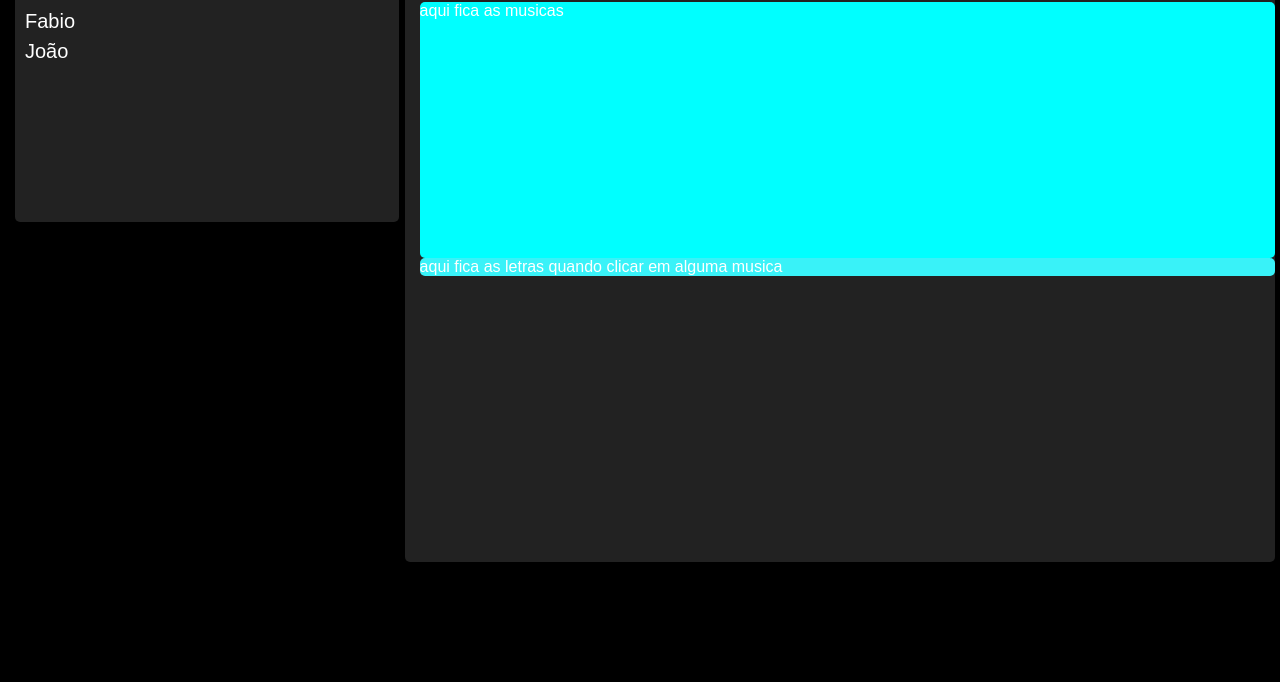
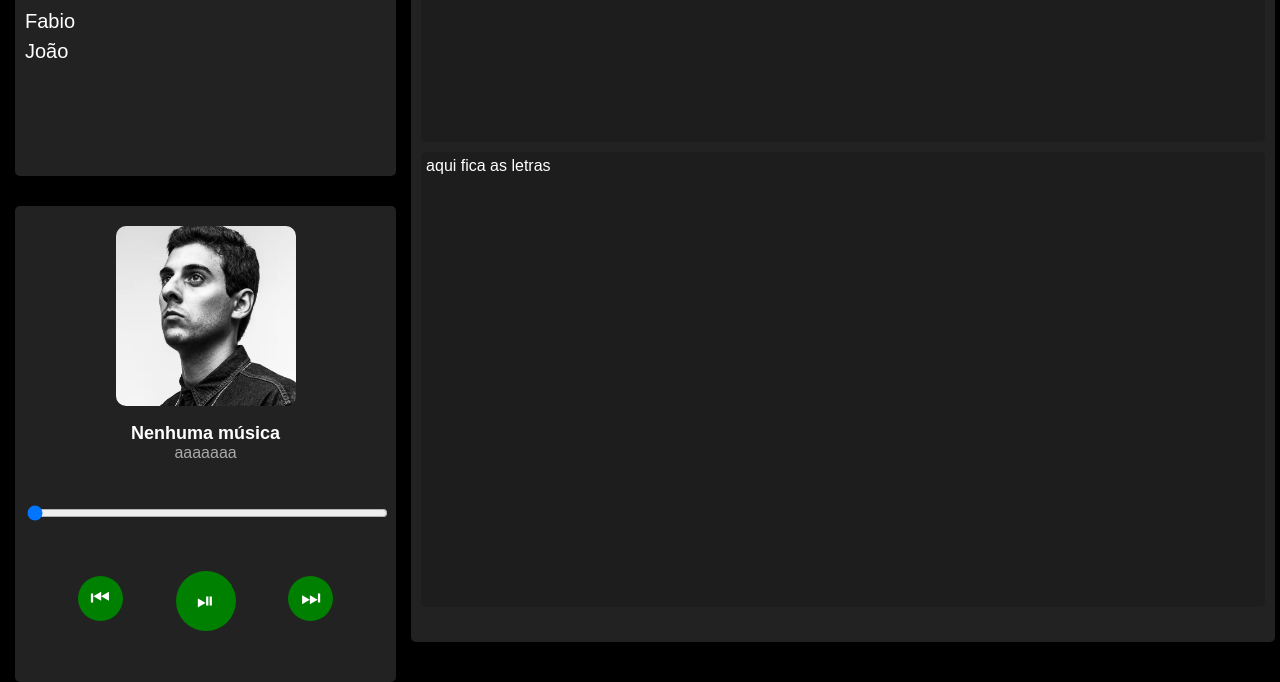
Before and after one commit to kartos14kt/Site-musica, a plain HTML site: page index.html in a window 1280 px wide. Shown: the part 118-800 px from the top of the page. Drawn offline with Linux system fonts and the light colour scheme.

Commit message:
to mexendo com a estética do player de musica, logo logo deixo ele funcional

```diff
--- a/index.html
+++ b/index.html
@@ -12,8 +12,13 @@
 </head>
 <body>
 
+<div class="layout">
+<!-- artistas-->
+    <div class="coluna-esquerda">
+
         <div class="artistas">
             <h1 align="center">Artistas</h1>
+
             <div class="nomes" onclick="selecionarArtista(this)" data-artista="fabio">
                 <p>Fabio</p>
             </div>
@@ -23,15 +28,52 @@
             </div>
         </div>
 
+        <div class="extra">
+
+
+            <!-- player de música -->
+            <div class="player">
+
+                <div class="top-player">
+
+                    <img src="capa.avif" class="capa">
+
+                </div>
+                <div class="info">
+                    <div class="titulo" id="titulo">Nenhuma música</div>
+                    <div class="artista" id="artista">aaaaaaa</div>
+                </div>
+
+                <div class="barra">
+                    <input type="range" value="0" min="0" max="100" class="progresso">
+                </div>
+
+                <div class="controles">
+                    <button class="btn">⏮</button>
+                    <button class="pause" id="play">⏯</button>
+                    <button class="btn">⏭</button>
+                </div>
+
+                <audio id="audio"></audio>
+            </div>
+        </div>
+
+    </div>
+
+
+
+<!-- musicas e letras-->
     <div class="sobre">
-        <h1 align="center">Sobre</h1>
+
         <div class="listM">
             aqui fica as musicas
         </div>
 
         <div class="letras">
-            aqui fica as letras quando clicar em alguma musica
+            aqui fica as letras
         </div>
+    </div>
+
 </div>
     <script src="player.js"></script>
 </body>
--- a/principal.css
+++ b/principal.css
@@ -1,92 +1,233 @@
 body {
     margin: 0;
-            background-color: rgb(0, 0, 0);
-            height: 100vh; /* ocupa toda a altura da tela */
+    background-color: black;
+    height: 100vh;
+    font-family: Arial, Helvetica, sans-serif;
+    color: white;
 }
+
+/* layout principal */
+.layout {
+    display: flex;
+    height: 100vh;
+}
+
+/* coluna esquerda */
+.coluna-esquerda {
+    width: 30%;
+    margin-left: 15px;
+    margin-top: 40px;
+    display: flex;
+    flex-direction: column;
+    gap: 30px;
+}
+
+/* artistas */
+.artistas {
+    background-color: #222;
+    padding: 5px;
+    height: 300px;
+    overflow-y: auto;
+}
+
+/* player / extra */
+.extra {
+    background-color: #222;
+    height: 562px;
+    padding: 10px;
+}
+
+/* coluna direita */
+.sobre {
+    width: 68%;
+    margin: 40px 5px 0 15px;
+    padding: 10px 10px 10px 10px;
+    height: 90%;
+    background-color: #222;
+    overflow-y: auto;
+}
+
+/* conteúdo dentro da sobre */
+.listM {
+    height: 30%;
+    padding: 5px;
+    overflow-y: auto;
+    background-color: #1d1d1d;
+}
+
+.letras {
+    height: 65%;
+    margin-top: 10px;
+    padding: 5px;
+    overflow-y: auto;
+    background-color: #1d1d1d;
+}
+
+/* estilo padrão das divs */
 div {
     box-sizing: border-box;
     border-radius: 5px;
-            color: white;
-            font-family: Arial, Helvetica, sans-serif;
-        }
-        .artistas {
-            overflow-y: auto;
-            background-color: #222;
-            float: left;
-            padding: 5px;
-            text-align: left;
-            width: 30%; height: 300px;
-            margin-top: 40px; margin-left: 15px;
-        }
-        .sobre {
-            overflow-y: auto;
-            background-color: #222;
-            float: right;
-            padding: 0;
-            text-align: left; padding-left: 15px;
-            width: 68%; height: 80%;
-            margin-top: 40px; margin-right: 5px;
 }
 
-
-        .listM {
-            height: 40%;
-            background-color: aqua;
-        }
-        .letras {
-            background-color: rgb(57, 242, 248);
-        }
-
-
+/* nomes dos artistas */
 .nomes {
-            width: 100%; padding-left: 5px;
     height: 30px;
-            background: #22222200;
+    padding-left: 5px;
     font-size: 20px;
     display: flex;
     align-items: center;
+    cursor: pointer;
     transition: background-color 0.5s ease;
-            cursor: pointer;
 }
+
 .nomes.ativo {
-            background-color: rgba(128, 128, 128, 0.5);
-            color:  rgb(57, 242, 248);
+    background-color: rgba(128,128,128,0.5);
+    color: rgb(57,242,248);
 }
+
+/* lista de músicas */
 .musica {
-            width: 100%; padding-left: 5px;
     height: 30px;
-            background: #22222200;
+    padding-left: 5px;
     font-size: 18px;
     display: flex;
     align-items: center;
+    cursor: pointer;
     transition: background-color 0.5s ease;
-            cursor: pointer;
 }
+
 .musica.ativo {
-            background-color: rgba(128, 128, 128, 0.5);
-            color:  rgb(57, 242, 248);
+    background-color: rgba(128,128,128,0.5);
+    color: rgb(57,242,248);
+}
+
+/* scrollbar */
+.artistas::-webkit-scrollbar,
+.sobre::-webkit-scrollbar {
+    width: 10px;
+}
+
+.artistas::-webkit-scrollbar-track,
+.sobre::-webkit-scrollbar-track {
+    background: transparent;
+}
+
+.artistas::-webkit-scrollbar-thumb,
+.sobre::-webkit-scrollbar-thumb {
+    background: #5a5a5a;
+    border-radius: 5px;
+}
+
+.artistas::-webkit-scrollbar-thumb:hover,
+.sobre::-webkit-scrollbar-thumb:hover {
+    background: #8a8a8a;
 }
 
 
 
+.player{
+    background-color: none;
+    display: grid;
+    align-items: center;
+    grid-template-columns: 1fr;
 
-        /* largura da barra */
-        .artistas::-webkit-scrollbar {
-            width: 10px;
+    grid-template-rows:
+        200px   /* capa grande */
+        30px    /* titulo + artista */
+        75px    /* barra */
+        100px;   /* controles */
+
+    gap: 10px;
+
+    height: 100%;
 }
 
-        /* fundo da barra */
-        .artistas::-webkit-scrollbar-track {
-            background: transparent;
+/* capa */
+.capa{
+    background-color: rgba(255, 166, 0, 0);
+
+    grid-row: 1;
+
+    display: block;
+    margin: auto;
+
+    width: 180px;
+    height: 180px;
+
+    border-radius: 10px;
+    object-fit: cover;
 }
 
-        /* retângulo que desliza */
-        .artistas::-webkit-scrollbar-thumb {
-            background: #5a5a5a;
-            border-radius: 5px;
+/* artista */
+.info{
+    background-color: rgba(0, 128, 0, 0);
+    height: auto;
+    grid-row: 2;
+    height: 35px;
+
+    display: flex;
+    flex-direction: column;
+    align-items: center;
+}
+/* musica */
+.titulo{
+    background-color: rgba(0, 0, 255, 0);
+    font-size: 18px;
+    font-weight: bold;
 }
 
-        /* quando passa o mouse */
-        .artistas::-webkit-scrollbar-thumb:hover {
-            background: #8a8a8a;
+.artista{
+    color: #aaa;
 }
+
+/* barra */
+.barra{
+    padding-top: 25px; margin-right: 10;
+    background-color: rgba(255, 255, 0, 0);
+    height: 50px;
+    grid-row: 3;
+}
+
+.progresso{
+    width: 100%;
+}
+
+/* controles */
+.controles{
+    background-color: rgba(128, 0, 128, 0);
+
+    grid-row: 4;
+
+    display: flex;
+    justify-content: space-evenly;
+}
+
+/* botões */
+.btn{
+    margin-top: 5px;
+    background: green;
+    width: 45px; height: 45px;
+    border-radius: 50%; border: none;
+    color: white;
+    font-size: 22px;
+    cursor: pointer;
+    transition: transform 0.2s, color 0.2s;
+}
+
+.btn:hover{
+    transform: scale(1.2);
+    color: rgb(57,242,248);
+}
+.pause{
+    background: green;
+    width: 60px; height: 60px;
+    border-radius: 50%; border: none;
+    color: white;
+    font-size: 22px;
+    cursor: pointer;
+    transition: transform 0.2s, color 0.2s background-color 0.5s ease;
+}
+.pause:hover{
+    transform: scale(1.2);
+    color: rgb(57,242,248);
+}
```
Also changed, not shown: capa.avif (added), player.js (line endings or trailing spaces). Lines whose indentation alone changed are shown as unchanged.
